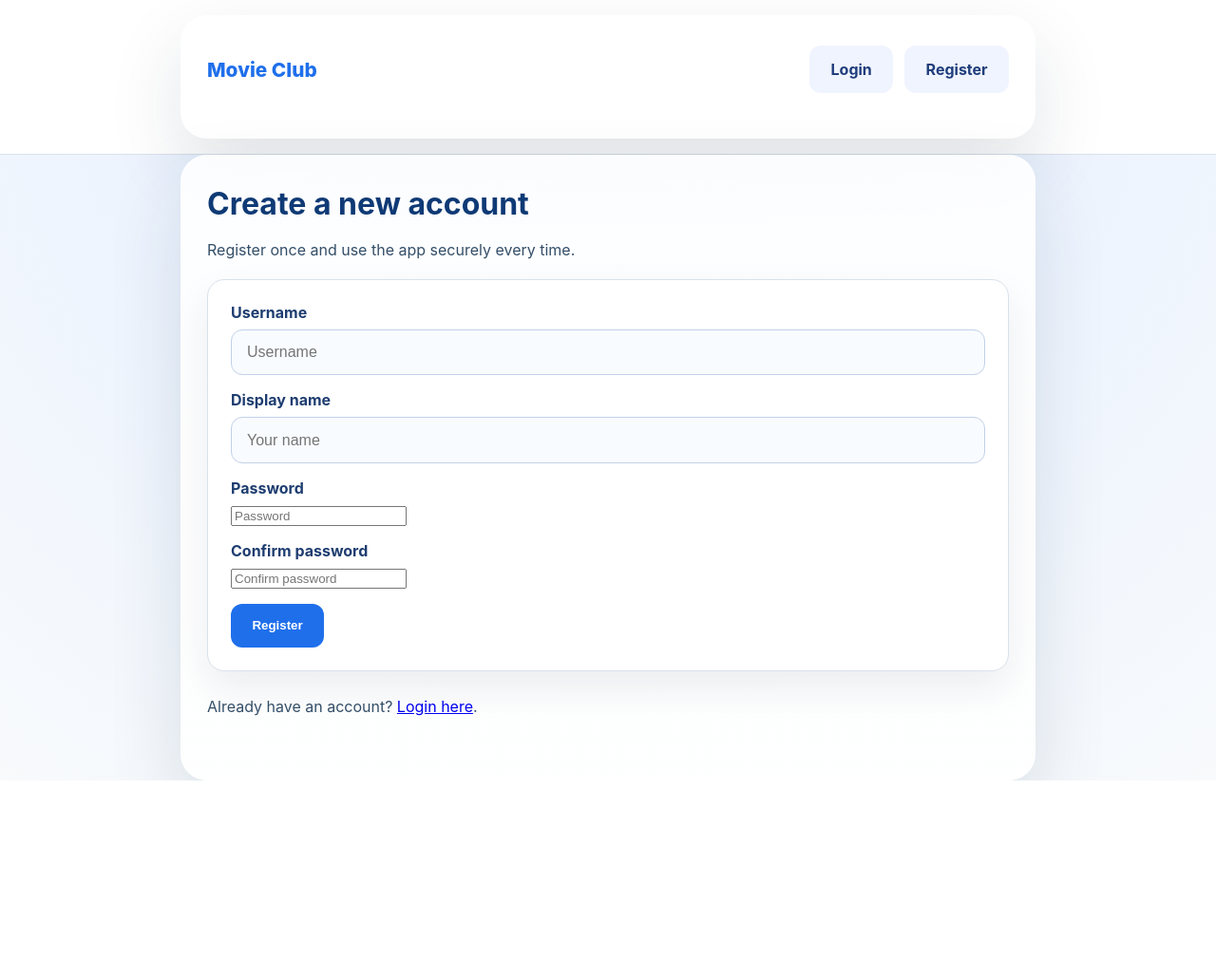
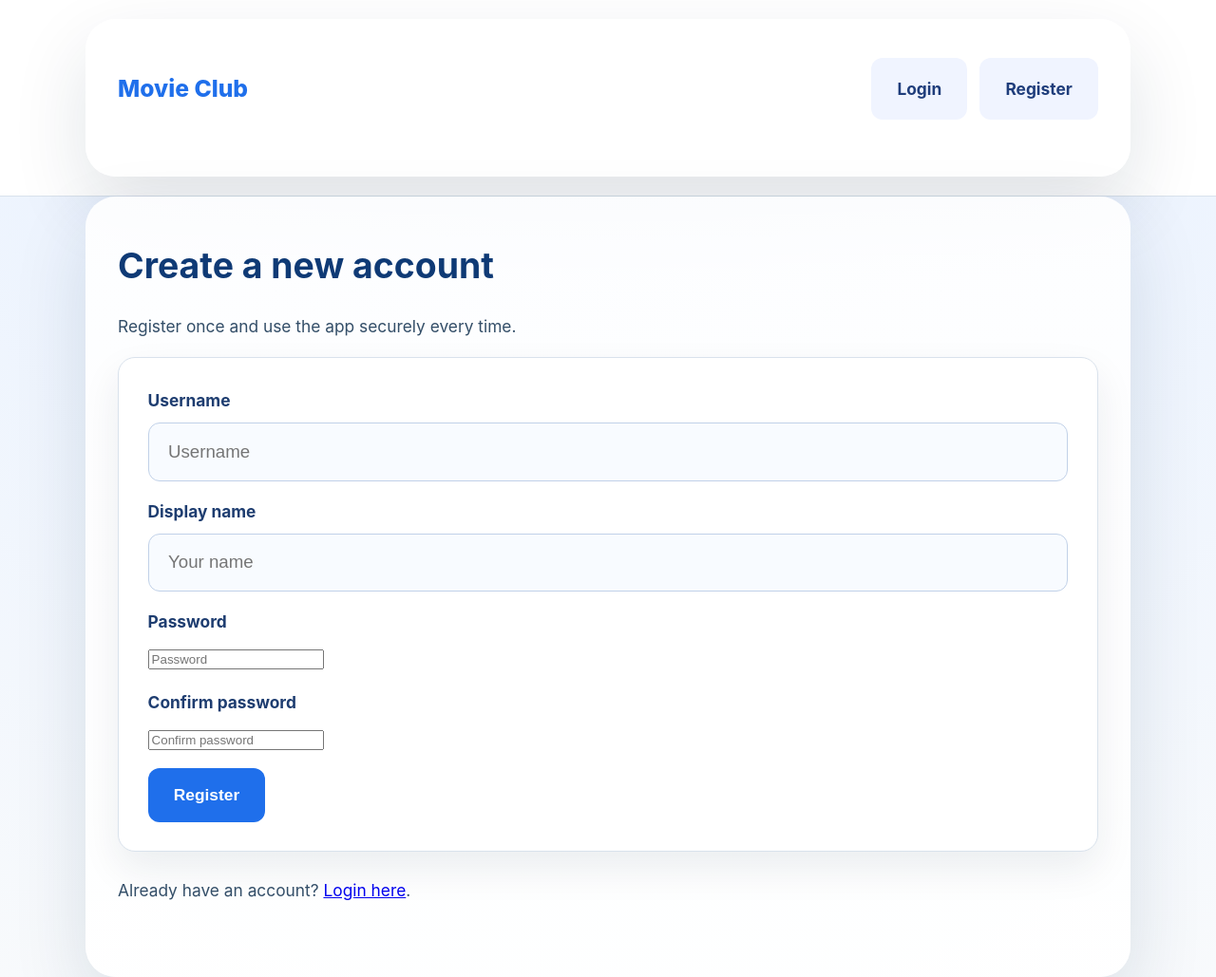
Before and after one commit to mohith-reddy01/movie-suggestions, a Flask app: page /register in a window 1280 px wide. Shown: the whole page at 95% size. Before the commit the page ends 822 px from the top, so only its background shows below. Run offline with Flask 2, Linux system fonts and the light colour scheme.

Commit message:
Update description or changes here

```diff
--- a/static/style.css
+++ b/static/style.css
@@ -1,6 +1,7 @@
 :root {
     color-scheme: light;
     font-family: Inter, Arial, sans-serif;
+    font-size: 17px;
     background: #e8f1ff;
     color: #102a43;
 }
@@ -12,15 +13,17 @@
 body {
     margin: 0;
     min-height: 100vh;
+    font-size: 1.02rem;
+    line-height: 1.7;
     background: radial-gradient(circle at top, #dbeafe 0%, #e8f1ff 30%, #f8fafc 100%);
 }
 
 .container {
-    max-width: 900px;
+    max-width: 1100px;
     margin: 0 auto;
-    padding: 2rem 1.75rem 3rem;
+    padding: 2.4rem 2rem 3.5rem;
     background: linear-gradient(180deg, rgba(255,255,255,0.9), rgba(255,255,255,0.95));
-    border-radius: 28px;
+    border-radius: 32px;
     box-shadow: 0 32px 80px rgba(16, 42, 67, 0.12);
 }
 
@@ -28,6 +31,7 @@ h1,
 h2 {
     margin: 0 0 1rem;
     color: #0f3a75;
+    font-size: 2.2rem;
 }
 
 .form-card,
@@ -37,7 +41,7 @@ h2 {
     background: #ffffff;
     border: 1px solid #d9e2ec;
     border-radius: 18px;
-    padding: 1.5rem;
+    padding: 1.8rem;
     box-shadow: 0 18px 40px rgba(16, 42, 67, 0.08);
 }
 
@@ -57,14 +61,15 @@ label {
 }
 
 input[type="text"],
+input[type="number"],
 select,
 textarea {
     width: 100%;
-    padding: 0.9rem 1rem;
+    padding: 1.1rem 1.2rem;
     border: 1px solid #c1d1e8;
     border-radius: 12px;
     background: #f8fbff;
-    font-size: 1rem;
+    font-size: 1.1rem;
     color: #102a43;
 }
 
@@ -83,12 +88,13 @@ button,
     display: inline-flex;
     align-items: center;
     justify-content: center;
-    padding: 0.95rem 1.4rem;
+    padding: 1.05rem 1.6rem;
     border: none;
     border-radius: 12px;
     background: #1f6feb;
     color: white;
     font-weight: 700;
+    font-size: 1.02rem;
     text-decoration: none;
     cursor: pointer;
 }
@@ -100,7 +106,7 @@ button:hover,
 .header {
     background: #ffffff;
     border-bottom: 1px solid #d9e2ec;
-    padding: 1rem 0;
+    padding: 1.2rem 0;
 }
 
 .header-inner {
@@ -111,7 +117,7 @@ button:hover,
 }
 
 .logo {
-    font-size: 1.3rem;
+    font-size: 1.45rem;
     font-weight: 800;
     color: #1f6feb;
     text-decoration: none;
@@ -161,8 +167,8 @@ button:hover,
 .poster-grid__items,
 .result-grid {
     display: grid;
-    grid-template-columns: repeat(auto-fit, minmax(180px, 1fr));
-    gap: 1rem;
+    grid-template-columns: repeat(auto-fit, minmax(220px, 1fr));
+    gap: 1.2rem;
 }
 
 .poster-card {
@@ -182,8 +188,8 @@ button:hover,
 
 .poster-card h3 {
     margin: 0;
-    padding: 0.9rem 0.9rem 1.2rem;
-    font-size: 0.95rem;
+    padding: 1rem 1rem 1.3rem;
+    font-size: 1rem;
     color: #102a43;
 }
 
```
Also changed, not shown: users.db.
